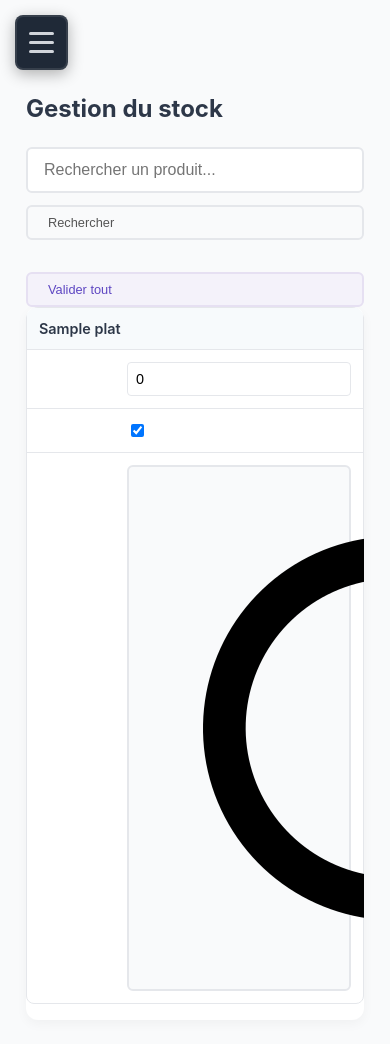
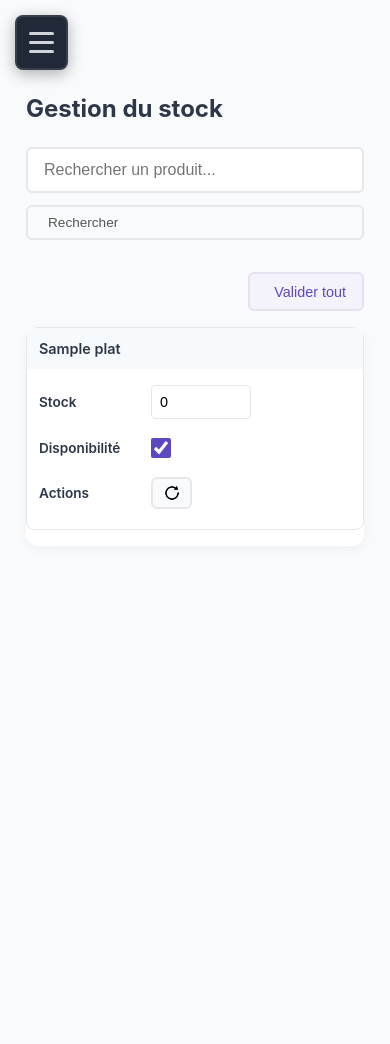
Before and after one commit to nathan2612/Projet_FI_Groupe_17, a Flask app: page /admin/stock/ in a window 390 px wide. After the commit the page ends 530 px from the top, so only its background shows below. Run offline with Flask 3, Linux system fonts and the light colour scheme; a user stored in the database is signed in; tables that the repository leaves empty hold one stand-in row (values such as "Sample post"); parts of the project's set-up code (start-up, migrations or seed data) failed here and were passed over; some libraries are stand-ins or nearby versions.

Commit message:
correction merge

```diff
--- a/monApp/static/css/admin/admin_stock.css
+++ b/monApp/static/css/admin/admin_stock.css
@@ -49,6 +49,12 @@ html, body {
     align-items: center;
 }
 
+.submit-bar {
+    margin-bottom: 1.5rem;
+    display: flex;
+    justify-content: flex-end;
+}
+
 .search-bar input {
     flex: 1;
     min-width: 200px;
@@ -89,10 +95,30 @@ html, body {
     font-size: 0.95rem;
 }
 
+.stock-col {
+    width: 150px;
+}
+
+.disponibilite-col {
+    width: 120px;
+    text-align: center;
+}
+
+.action-col {
+    width: 100px;
+    text-align: center;
+}
+
 .stock-list td {
     padding: 1rem;
     border-bottom: 1px solid var(--admin-btn-secondary-border);
     color: var(--admin-text-body);
+    vertical-align: middle;
+}
+
+.stock-list td:nth-child(3),
+.stock-list td:nth-child(4) {
+    text-align: center;
 }
 
 .stock-list tbody tr:hover {
@@ -107,15 +133,18 @@ html, body {
     display: flex;
     gap: 0.5rem;
     align-items: center;
+    justify-content: center;
 }
 
 .stock-form input {
     flex: 1;
     min-width: 60px;
+    max-width: 120px;
     padding: 0.5rem;
     border: 1px solid var(--admin-btn-secondary-border);
     border-radius: 4px;
     font-size: 0.9rem;
+    text-align: center;
 }
 
 .stock-form input:focus {
@@ -164,6 +193,36 @@ html, body {
     font-size: 0.85rem;
 }
 
+.btn-submit {
+    font-size: 1rem;
+    padding: 0.75rem 1.5rem;
+}
+
+.btn-reset {
+    padding: 0.35rem 0.5rem;
+    min-width: auto;
+}
+
+.btn-reset img {
+    width: 18px;
+    height: 18px;
+    display: block;
+}
+
+input[type="checkbox"] {
+    width: 20px;
+    height: 20px;
+    cursor: pointer;
+    accent-color: var(--admin-btn-primary-text);
+}
+
+.no-items {
+    text-align: center;
+    padding: 2rem !important;
+    color: var(--admin-text-body);
+    font-style: italic;
+}
+
 @media (max-width: 768px) {
     .admin-container {
         padding: 0 1rem;
@@ -184,6 +243,15 @@ html, body {
         width: 100%;
     }
 
+    .submit-bar {
+        margin-bottom: 1rem;
+    }
+
+    .btn-submit {
+        width: 100%;
+        justify-content: center;
+    }
+
     .stock-list thead {
         display: none;
     }
@@ -200,42 +268,71 @@ html, body {
         border: 1px solid var(--admin-btn-secondary-border);
         border-radius: 8px;
         margin-bottom: 1rem;
+        padding: 0.75rem;
     }
 
     .stock-list td {
-        display: block;
-        padding: 0.75rem 0.75rem 0.75rem 120px;
+        display: flex;
+        align-items: center;
+        padding: 0.5rem 0;
         border: none;
-        border-top: 1px solid var(--admin-btn-secondary-border);
+        border-bottom: 1px solid #f0f0f0;
         position: relative;
+        text-align: left !important;
     }
 
     .stock-list td:first-child {
-        border-top: none;
-        padding-left: 0.75rem;
+        border-bottom: 2px solid var(--admin-btn-secondary-border);
+        padding-bottom: 0.75rem;
+        margin-bottom: 0.5rem;
         background: #f7fafc;
+        padding: 0.75rem;
+        margin: -0.75rem -0.75rem 0.5rem -0.75rem;
         font-weight: 600;
         color: var(--admin-text-title);
+        border-radius: 6px 6px 0 0;
+    }
+
+    .stock-list td:last-child {
+        border-bottom: none;
     }
 
     .stock-list td::before {
         content: attr(data-label);
-        position: absolute;
-        left: 0.75rem;
         font-weight: 600;
         color: var(--admin-text-title);
         font-size: 0.9rem;
-        min-width: 110px;
+        min-width: 120px;
+        margin-right: 1rem;
+    }
+
+    .stock-list td:first-child::before {
+        display: none;
     }
 
     .stock-form {
-        flex-wrap: wrap;
+        flex: 1;
+        display: flex;
+        gap: 0.5rem;
+        justify-content: flex-start;
     }
 
-    .stock-form input,
-    .stock-form button,
+    .stock-form input {
+        flex: 1;
+        max-width: 100px;
+        text-align: left;
+    }
+
     .btn {
-        width: 100%;
+        width: auto;
+    }
+
+    input[type="checkbox"] {
+        margin-left: 0;
+    }
+
+    .btn-reset {
+        margin-left: 0;
     }
 }
 
@@ -245,21 +342,26 @@ html, body {
     }
 
     .stock-list td {
-        padding-left: 100px;
         font-size: 0.9rem;
     }
 
     .stock-list td::before {
-        font-size: 0.8rem;
-        min-width: 90px;
+        font-size: 0.85rem;
+        min-width: 100px;
+        margin-right: 0.75rem;
     }
 
     .btn {
         padding: 0.5rem 0.75rem;
-        font-size: 0.8rem;
+        font-size: 0.85rem;
     }
 
     .btn-small {
         padding: 0.3rem 0.6rem;
     }
+
+    .btn-submit {
+        font-size: 0.9rem;
+        padding: 0.6rem 1rem;
+    }
 }
--- a/monApp/templates/admin/admin_stock.html
+++ b/monApp/templates/admin/admin_stock.html
@@ -37,23 +37,23 @@
                     {% for item_data in items %}
                     <tr>
                         <td>{{ item_data.item.nom_plat }}</td>
-                        <td>
+                        <td data-label="Stock">
                             <div class="stock-form">
                                 <input type="number" name="stock_{{ item_data.item.id_plat }}" value="{{ item_data.stock }}" required min="0">
                             </div>
                         </td>
-                        <td>
+                        <td data-label="Disponibilité">
                             <input type="checkbox"
                                    name="disponible_{{ item_data.item.id_plat }}"
                                    {% if item_data.item.disponible %}checked{% endif %}>
                         </td>
-                        <td>
+                        <td data-label="Actions">
                             <button type="button" onclick="document.getElementsByName('stock_{{ item_data.item.id_plat }}')[0].value = 0" class="btn btn-secondary btn-small btn-reset" title="Réinitialiser"><img src="{{ url_for('static', filename='images/assets/reset.png') }}" alt="Reset"></button>
                         </td>
                     </tr>
                     {% endfor %}
                     {% if not items %}
-                    <tr>
+                    <tr class="no-items">
                         <td colspan="4">Aucun item en stock</td>
                     </tr>
                     {% endif %}
--- a/monApp/views.py
+++ b/monApp/views.py
@@ -74,10 +74,14 @@ def produits():
     cat_id = request.args.get('cat_id', type=int)
     page = request.args.get('page', 1, type=int)
     per_page = 9
+    search_query = request.args.get('search', '').strip()
 
     query = db.session.query(PLAT).filter(PLAT.disponible.is_(True))
     if cat_id is not None:
         query = query.filter_by(id_categorie=cat_id)
+
+    if search_query:
+        query = query.filter(PLAT.nom_plat.ilike(f'%{search_query}%'))
 
     vegetarien = request.values.get('vegetarien', '0') == '1'
     vegan = request.values.get('vegan', '0') == '1'
@@ -134,6 +138,7 @@ def produits():
         total_items=total,
         per_page=per_page,
         quantites_panier=quantites_panier,
+        search_query=search_query,
         filters={
             'vegetarien': vegetarien,
             'vegan': vegan,
@@ -1070,13 +1075,46 @@ def admin_delete_plat(id_plat):
     if not plat:
         flash("Plat introuvable.", "error")
         return redirect(url_for('admin_plats'))
+
+    # Vérifier si le plat est dans des commandes existantes
+    commandes_avec_plat = db.session.query(APPARTENIR_PLATS).filter_by(id_plat=id_plat).first()
+    if commandes_avec_plat:
+        flash("Impossible de supprimer ce plat : il est présent dans des commandes existantes. Vous pouvez le désactiver à la place.", "error")
+        return redirect(url_for('admin_plats'))
+
     try:
+        # Supprimer les stocks associés
+        db.session.query(DEFINIR_STOCK).filter_by(id_plat=id_plat).delete()
+
+        # Supprimer les associations avec les menus
+        db.session.query(CONTENIR).filter_by(id_plat=id_plat).delete()
+
+        # Supprimer le plat
         db.session.delete(plat)
         db.session.commit()
-        flash("Plat supprimé.", "success")
-    except Exception:
+        flash("Plat supprimé avec succès.", "success")
+    except Exception as e:
         db.session.rollback()
-        flash("Impossible de supprimer le plat (dépendances).", "error")
+        flash(f"Impossible de supprimer le plat : {str(e)}", "error")
+    return redirect(url_for('admin_plats'))
+
+
+@app.route('/admin/plats/<int:id_plat>/toggle/', methods=['POST'])
+@admin_required
+def admin_toggle_plat_disponibilite(id_plat):
+    plat = db.session.query(PLAT).get(id_plat)
+    if not plat:
+        flash("Plat introuvable.", "error")
+        return redirect(url_for('admin_plats'))
+
+    try:
+        plat.disponible = not plat.disponible
+        db.session.commit()
+        status = "activé" if plat.disponible else "désactivé"
+        flash(f"Plat {status} avec succès.", "success")
+    except Exception as e:
+        db.session.rollback()
+        flash(f"Erreur lors de la modification : {str(e)}", "error")
     return redirect(url_for('admin_plats'))
 
 
@@ -1396,8 +1434,9 @@ def upload_image():
     # URL accessible depuis le front (pour prévisualisation)
     url = url_for('static', filename=f'images/plats/{filename}')
     # Chemin relatif à stocker dans la BD (sans le préfixe images/)
-    relative_path = f'plats/{filename}'
+    relative_path = f'{filename}'
     return jsonify({'success': True, 'url': url, 'relative_path': relative_path})
+
 @app.route('/admin/capacite', methods=['GET','POST'])
 @admin_required
 def admin_capacite():
```
Also changed, not shown: monApp/static/css/admin/admin_plat.css (+54 -0 lines), monApp/static/css/client/produits.css (+28 -2 lines), monApp/templates/admin/admin_plats.html (+9 -4 lines), monApp/templates/client/produits.html (+29 -35 lines).
